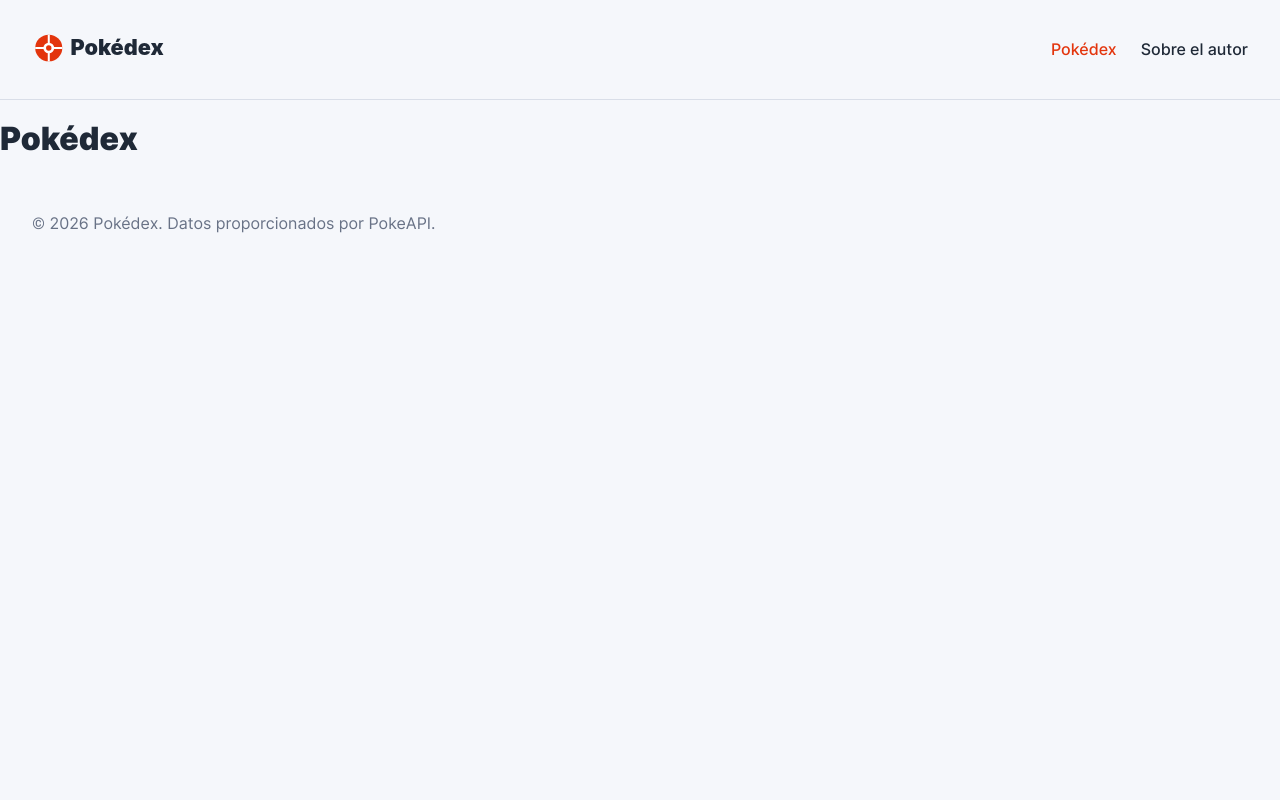
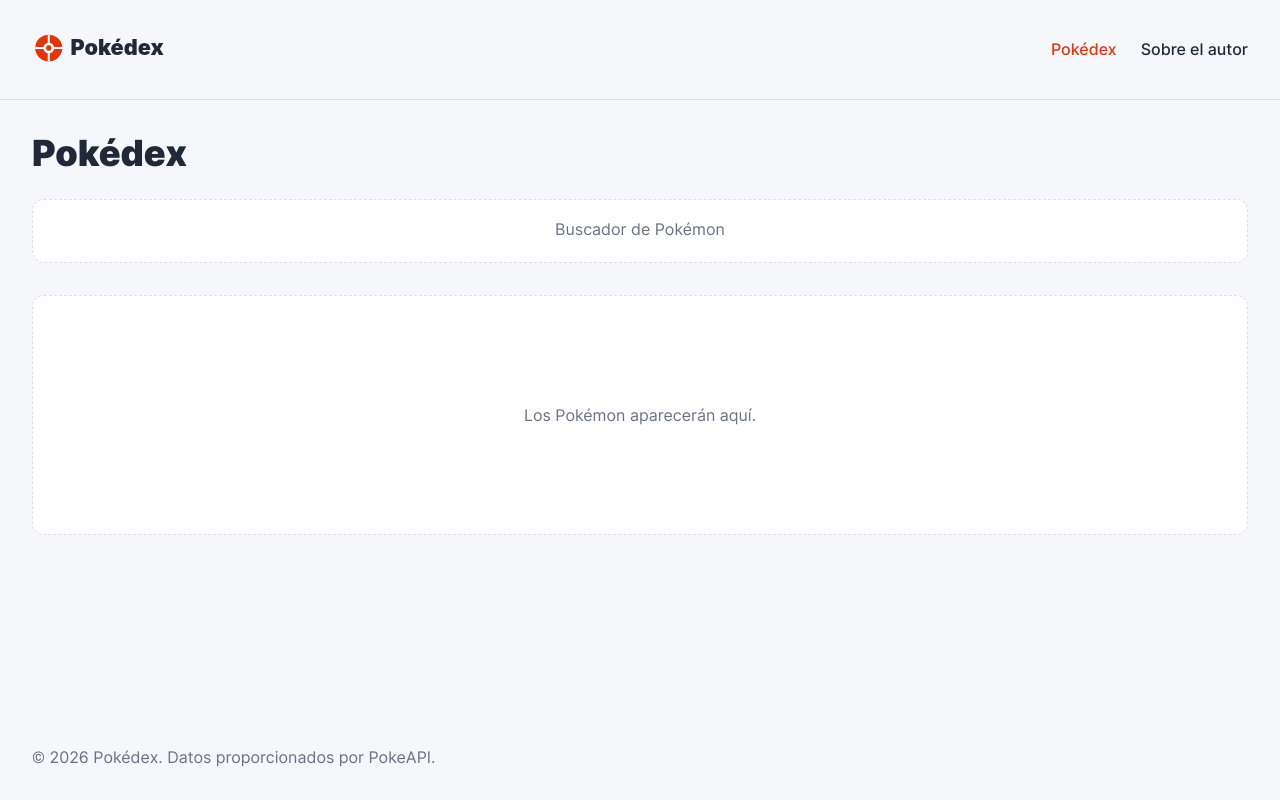
Before and after one commit to Brandocean/project-pokemon, a React (Vite) app: page / in a window 1280 px wide. Built offline with nearby package versions, Linux system fonts and the light colour scheme.

Commit message:
Agregar Main

```diff
--- /dev/null
+++ b/src/blocks/content.css
@@ -0,0 +1,60 @@
+.content {
+  width: 100%;
+  max-width: 1280px;
+  margin: 0 auto;
+  padding: 32px;
+  flex-grow: 1;
+}
+
+.content__title {
+  margin: 0 0 24px;
+  font-size: 36px;
+  line-height: 1.2;
+}
+
+.content__search {
+  margin-bottom: 32px;
+}
+
+.content__search-placeholder,
+.content__results-placeholder {
+  border: 1px dashed var(--color-border);
+  border-radius: 12px;
+  background-color: #fff;
+  color: var(--color-muted);
+  text-align: center;
+}
+
+.content__search-placeholder {
+  min-height: 64px;
+  padding: 20px;
+}
+
+.content__results {
+  display: grid;
+  grid-template-columns: repeat(auto-fill, minmax(220px, 1fr));
+  gap: 24px;
+}
+
+.content__results-placeholder {
+  grid-column: 1 / -1;
+  min-height: 240px;
+  padding: 32px;
+  display: grid;
+  place-items: center;
+}
+
+@media screen and (max-width: 544px) {
+  .content {
+    padding: 24px 16px;
+  }
+
+  .content__title {
+    font-size: 28px;
+  }
+
+  .content__results {
+    grid-template-columns: 1fr;
+    gap: 16px;
+  }
+}
--- a/src/blocks/page.css
+++ b/src/blocks/page.css
@@ -36,6 +36,8 @@ body {
 
 .page {
   min-height: 100vh;
+  display: flex;
+  flex-direction: column;
   background-color: var(--color-background);
   color: var(--color-text);
 }
--- /dev/null
+++ b/src/components/Main/Main.tsx
@@ -0,0 +1,21 @@
+function Main() {
+  return (
+    <main className="content">
+      <h1 className="content__title">Pokédex</h1>
+
+      <section className="content__search" aria-label="Buscar Pokémon">
+        <div className="content__search-placeholder">
+          Buscador de Pokémon
+        </div>
+      </section>
+
+      <section className="content__results" aria-label="Resultados de Pokémon">
+        <div className="content__results-placeholder">
+          Los Pokémon aparecerán aquí.
+        </div>
+      </section>
+    </main>
+  )
+}
+
+export default Main
--- a/src/components/Pokedex/Pokedex.tsx
+++ b/src/components/Pokedex/Pokedex.tsx
@@ -1,5 +1,7 @@
+import Main from '../Main/Main'
+
 function Pokedex() {
-  return <h1>Pokédex</h1>
+  return <Main />
 }
 
 export default Pokedex
--- a/src/index.css
+++ b/src/index.css
@@ -3,6 +3,7 @@
 @import url("./blocks/page.css");
 @import url("./blocks/header.css");
 @import url("./blocks/footer.css");
+@import url("./blocks/content.css");
 
 :root {
   font-family: "Inter", system-ui, sans-serif;
```
